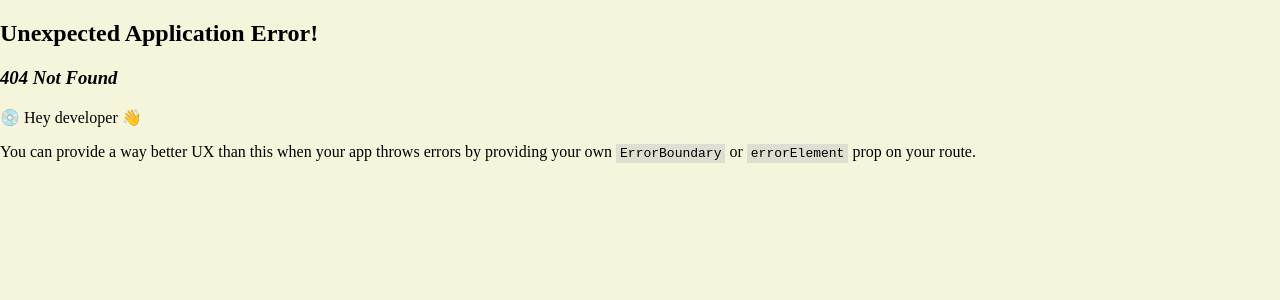
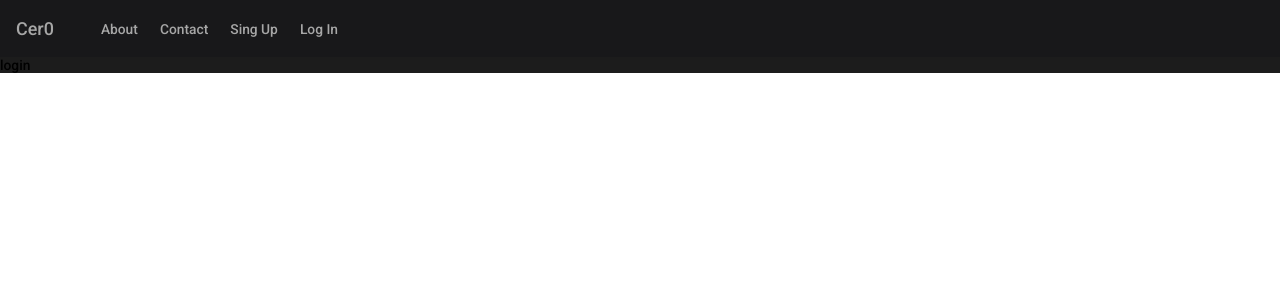
Before and after one commit to erickGit-dev/rest-practice, a React (Create React App) app in the folder client/: page /login in a window 1280 px wide. Before the commit this address had no page. Shown: the top 300 px of the page. Built offline with nearby package versions, Linux system fonts and the light colour scheme.

Commit message:
feat<frontend>: adding style to the navbar and adding login and singin components

```diff
--- a/client/public/index.html
+++ b/client/public/index.html
@@ -1,20 +1,23 @@
 <!DOCTYPE html>
 <html lang="en">
+
 <head>
   <meta charset="utf-8" />
   <link rel="icon" href="%PUBLIC_URL%/favicon.ico" />
   <meta name="viewport" content="width=device-width, initial-scale=1" />
   <meta name="theme-color" content="#000000" />
-    <meta
-      name="description"
-      content="Web site created using create-react-app"
-    />
+  <meta name="description" content="Web site created using create-react-app" />
   <link rel="apple-touch-icon" href="%PUBLIC_URL%/logo192.png" />
   <!--
       manifest.json provides metadata used when your web app is installed on a
       user's mobile device or desktop. See https://developers.google.com/web/fundamentals/web-app-manifest/
     -->
   <link rel="manifest" href="%PUBLIC_URL%/manifest.json" />
+  <link rel="preconnect" href="https://fonts.googleapis.com">
+  <link rel="preconnect" href="https://fonts.gstatic.com" crossorigin>
+  <link
+    href="https://fonts.googleapis.com/css2?family=Roboto:ital,wght@0,100;0,300;0,400;0,500;0,700;0,900;1,100;1,300;1,400;1,500;1,700;1,900&display=swap"
+    rel="stylesheet">
   <!--
       Notice the use of %PUBLIC_URL% in the tags above.
       It will be replaced with the URL of the `public` folder during the build.
@@ -26,6 +29,7 @@
     -->
   <title>React App</title>
 </head>
+
 <body>
   <noscript>You need to enable JavaScript to run this app.</noscript>
   <div id="root"></div>
@@ -40,4 +44,5 @@
       To create a production bundle, use `npm run build` or `yarn build`.
     -->
 </body>
+
 </html>
--- a/client/src/App.tsx
+++ b/client/src/App.tsx
@@ -5,7 +5,7 @@ import { Outlet } from 'react-router-dom';
 
 const App: React.FC = () => {
   return (
-    <div className = {style['body']}>
+    <div className={style['body']}>
       <Navbar />
       <Outlet />
     </div>
--- a/client/src/components/navbar.tsx
+++ b/client/src/components/navbar.tsx
@@ -1,22 +1,26 @@
 import React from "react";
 import { Link } from "react-router-dom";
-import sNav from "../styles/navbar.module.css";
+import style from "../styles/navbar.module.css";
 
 const Navbar: React.FC = () => {
   return (
-    <nav className={sNav['navbar']}>
+    <nav>
+      <Link to="/" className={style['app-name']}>Cer0</Link>
       <ul>
-          <li>
-            <Link to="/">Home</Link>
-          </li>
         <li>
           <Link to="/about">About</Link>
         </li>
         <li>
           <Link to="/contacts">Contact</Link>
         </li>
+        <li>
+          <Link to="/singup">Sing Up</Link>
+        </li>
+        <li>
+          <Link to="/login">Log In</Link>
+        </li>
       </ul>
-    </nav>
+    </nav >
   );
 }
 
--- /dev/null
+++ b/client/src/components/pages/login.tsx
@@ -0,0 +1,9 @@
+import React from "react";
+
+const Login: React.FC = () => {
+    return (
+      <div>login</div>
+    );
+}
+
+export default Login;
--- /dev/null
+++ b/client/src/components/pages/singup.tsx
@@ -0,0 +1,9 @@
+import React from "react";
+
+const Singup: React.FC = () => {
+    return (
+      <div>Singup</div>
+    );
+}
+
+export default Singup;
--- a/client/src/components/routes/routes.tsx
+++ b/client/src/components/routes/routes.tsx
@@ -3,6 +3,8 @@ import App from "../../App"
 import Home from "../pages/home";
 import Contacts from "../pages/contacts";
 import About from "../pages/about";
+import Singup from "../pages/singup";
+import Login from "../pages/login";
 
 const router = createBrowserRouter([{
     path: "/",
@@ -10,7 +12,9 @@ const router = createBrowserRouter([{
     children: [
         { path: "", element: <Home/>},
         { path: "contacts", element: <Contacts/>},
-        { path: "about", element: <About/>}
+        { path: "about", element: <About/>},
+        { path: "singup", element: <Singup/>},
+        { path: "login", element: <Login/>}
     ]
 }])
 
--- a/client/src/styles/App.module.css
+++ b/client/src/styles/App.module.css
@@ -1,5 +1,14 @@
-body{
-    margin: 0%;
-    background-color: beige;
-    padding: 0%;
+* {
+    font-family: "Roboto", sans-serif;
+    font-size: 13.8px;
+    font-weight: 500;
+    font-style: normal;
+    margin: 0;
+    padding: 0;
 }
+
+.body {
+    background-color: #1c1c1c;
+    width: 100%;
+    height: 100%;
+}
--- a/client/src/styles/navbar.module.css
+++ b/client/src/styles/navbar.module.css
@@ -1,4 +1,35 @@
-.navbar{
-    margin-top: 0;
-    background-color: aqua;
+nav {
+    background-color: #18181a;
+    padding: 13px;
+    display: flex;
+    justify-content: start;
+    align-items: center;
+    position: sticky;
+    top: 0;
+
+    .app-name {
+        font-size: 1.3rem;
+        text-decoration: none;
+        margin: 5px 33px 5px 0px;
+        padding: 0 3px;
+        color: #a7a7a7;
+    }
+
+    ul {
+        display: flex;
+        li {
+            list-style: none;
+            a {
+                margin: 0 0.5rem;
+                padding: 0.3rem;
+                display: block;
+                text-decoration: none;
+                color: #a7a7a7;
+                border-radius: 0.5rem;
+                :hover {
+                    color: #ff5c77;
+                }
+            }
+        }
+    }
 }
```
Lines whose indentation alone changed are shown as unchanged.
